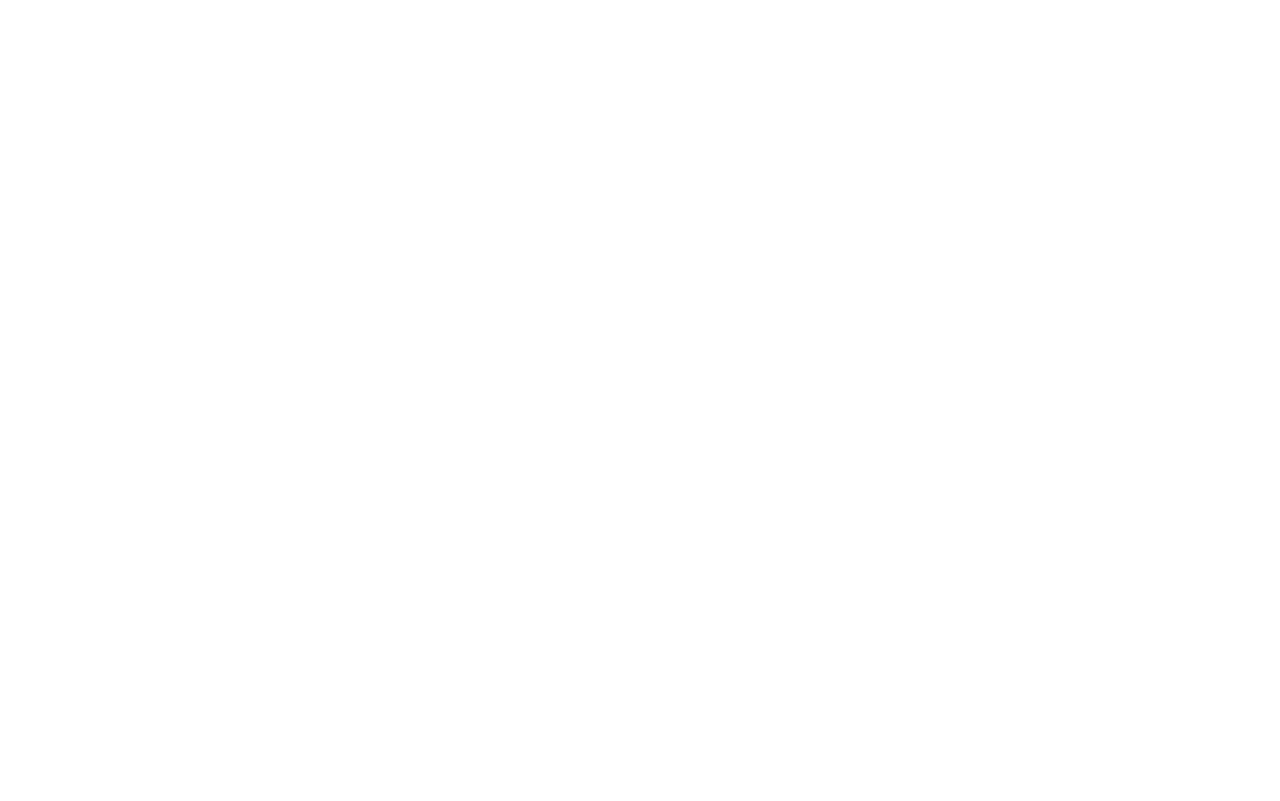
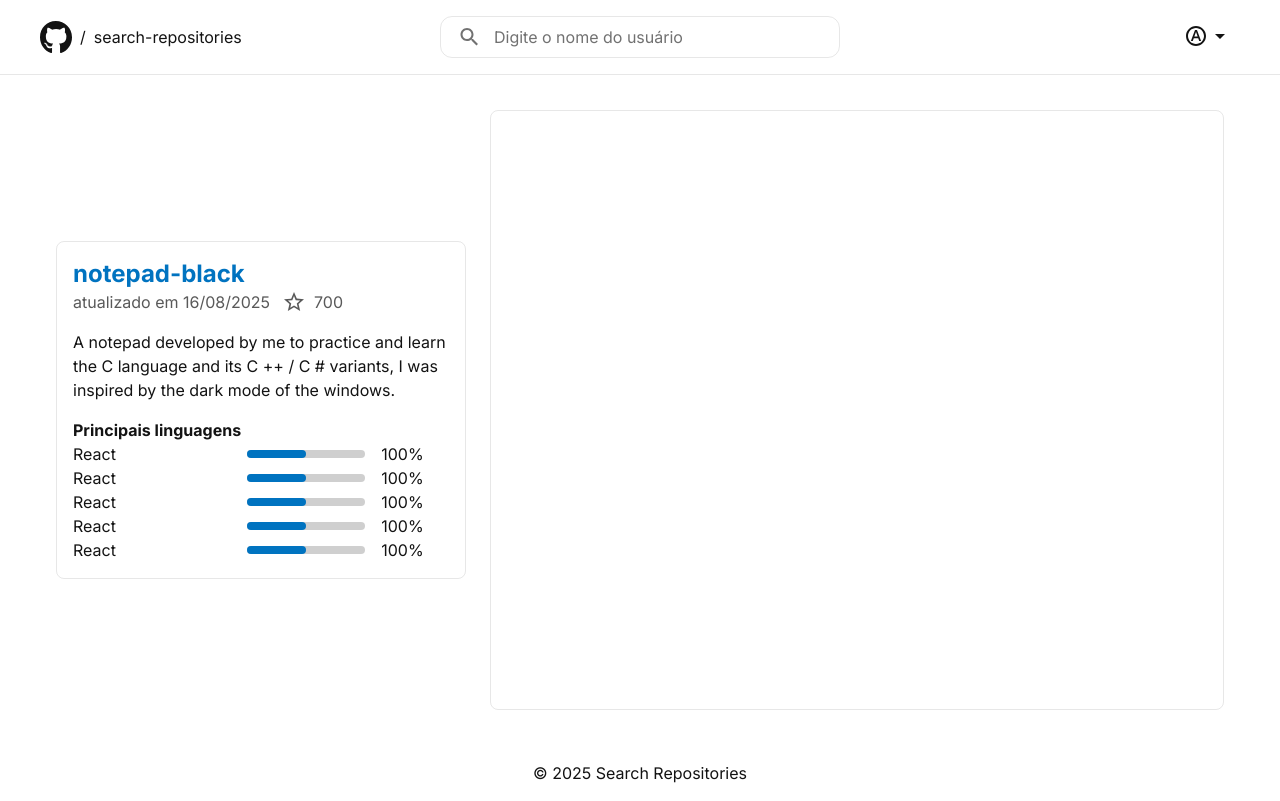
Before and after one commit to joaovpg/search-repositories, a React (Vite) app: page /profile/1/repository/notepad_black in a window 1280 px wide. Before the commit this address had no page. Built offline with nearby package versions, Linux system fonts and the light colour scheme.

Commit message:
style(detalheRepositorio): adicionar estilos

```diff
--- a/src/Routers/index.tsx
+++ b/src/Routers/index.tsx
@@ -5,6 +5,7 @@
 const Home = lazy(() => import("@/page/Home"));
 const Search = lazy(() => import("@/page/Search"));
 const Profile = lazy(() => import("@/page/Profile"));
+const Repository = lazy(() => import("@/page/Repository"));
 
 export function Routers() {
   return (
@@ -12,7 +13,10 @@
       <Route element={<Template />}>
         <Route index path="/" element={<Home />} />
         <Route path="/search" element={<Search />} />
-        <Route path="/profile/:username" element={<Profile />} />
+        <Route path="/profile/:username">
+          <Route index element={<Profile />} />
+          <Route path="repository/:repository" element={<Repository />} />
+        </Route>
       </Route>
     </Routes>
   );
--- /dev/null
+++ b/src/components/ProgressBar/index.tsx
@@ -0,0 +1,16 @@
+interface ProgressBarProps {
+  value: number;
+}
+
+function ProgressBar({ value }: Readonly<ProgressBarProps>) {
+  return (
+    <div className="w-full bg-text/20 rounded-full h-2">
+      <div
+        className="bg-primary h-2 rounded-full"
+        style={{ width: `${value}%` }}
+      />
+    </div>
+  );
+}
+
+export default ProgressBar;
--- a/src/page/Profile/index.tsx
+++ b/src/page/Profile/index.tsx
@@ -1,10 +1,11 @@
-import PeopleIcon from "@/assets/Icons/People.svg?react";
 import Combobox from "@/components/UI/Combobox";
 import Card from "@/components/UI/Card";
+import { Link } from "react-router";
 
 //icons
 import AtIcon from "@/assets/Icons/Email.svg?react";
 import StarIcon from "@/assets/Icons/Star.svg?react";
+import PeopleIcon from "@/assets/Icons/People.svg?react";
 
 function Profile() {
   return (
@@ -63,7 +64,10 @@
           <div className="flex flex-wrap gap-4">
             {Array.from({ length: 30 }).map((_, index = 0) => (
               <Card key={index} className="flex-grow basis-xs">
-                <div className="p-4 flex flex-col gap-2">
+                <Link
+                  to="repository/notepad_black"
+                  className="p-4 flex flex-col gap-2"
+                >
                   <div className="flex justify-between">
                     <h4 className="font-bold text-primary">notepad-black</h4>
                     <span className="text-text/70">16/08/2025</span>
@@ -89,7 +93,7 @@
                       700
                     </div>
                   </div>
-                </div>
+                </Link>
               </Card>
             ))}
           </div>
--- /dev/null
+++ b/src/page/Repository/index.tsx
@@ -0,0 +1,65 @@
+import Card from "@/components/UI/Card";
+
+//icons
+import StarIcon from "@/assets/Icons/Star.svg?react";
+import ProgressBar from "@/components/ProgressBar";
+
+function Repository() {
+  return (
+    <section className="flex-grow flex flex-col md:flex-row gap-6 items-center justify-center">
+      <Card className="md:max-w-[410px]">
+        <div className="p-4 flex flex-col gap-4">
+          <div>
+            <h1 className="text-2xl font-bold text-primary">notepad-black</h1>
+            <div className="flex flex-row items-center gap-3 text-text/70">
+              <span>atualizado em 16/08/2025</span>
+              <div
+                className="flex gap-2  items-center text-text/70"
+                title="Estrelas"
+              >
+                <StarIcon />
+                700
+              </div>
+            </div>
+          </div>
+
+          <p>
+            A notepad developed by me to practice and learn the C language and
+            its C ++ / C # variants, I was inspired by the dark mode of the
+            windows.
+          </p>
+
+          <table>
+            <thead>
+              <tr>
+                <th colSpan={3} className="text-start">
+                  Principais linguagens
+                </th>
+              </tr>
+            </thead>
+            <tbody>
+              {Array.from({ length: 5 }).map((_, index = 0) => (
+                <tr key={index}>
+                  <td>
+                    <div className="flex gap-2 items-center">React</div>
+                  </td>
+                  <td>
+                    <div className="ml-auto px-4 w-[150px]">
+                      <ProgressBar value={50} />
+                    </div>
+                  </td>
+                  <td>100%</td>
+                </tr>
+              ))}
+            </tbody>
+          </table>
+        </div>
+      </Card>
+      <Card className="flex-grow h-[600px]">
+        <div className="p-4"></div>
+      </Card>
+    </section>
+  );
+}
+
+export default Repository;
```
